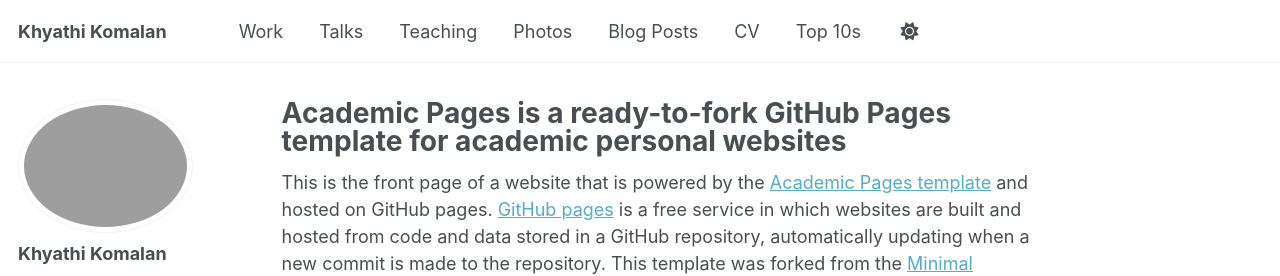
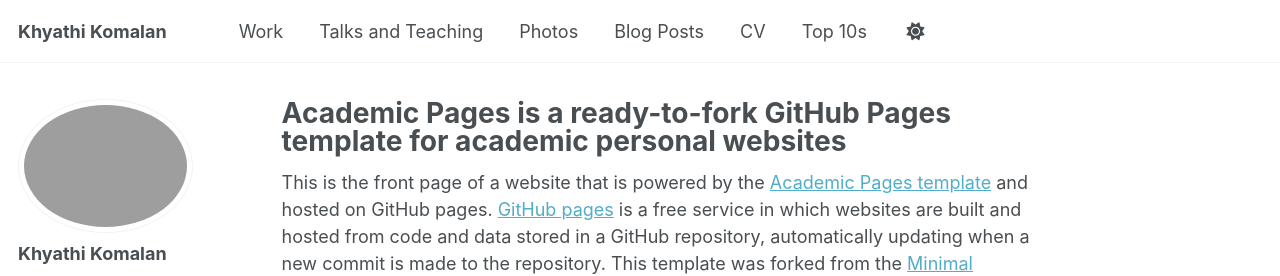
Before and after one commit to khyathikomalan/khyathikomalan.github.io, a Jekyll site: the page built from _pages/about.md, in a window 1280 px wide. Shown: the top 276 px of the page. Built offline with Jekyll 4.4.1, drawn with Linux system fonts in a browser that asks for light colours; some web fonts are replaced.

Commit message:
Update navigation.yml

```diff
--- a/_data/navigation.yml
+++ b/_data/navigation.yml
@@ -11,11 +11,8 @@ main:
   - title: "Work"
     url: /publications/
 
-  - title: "Talks"
+  - title: "Talks and Teaching"
     url: /talks/
-
-  - title: "Teaching"
-    url: /teaching/
 
   - title: "Photos"
     url: /portfolio/
```
